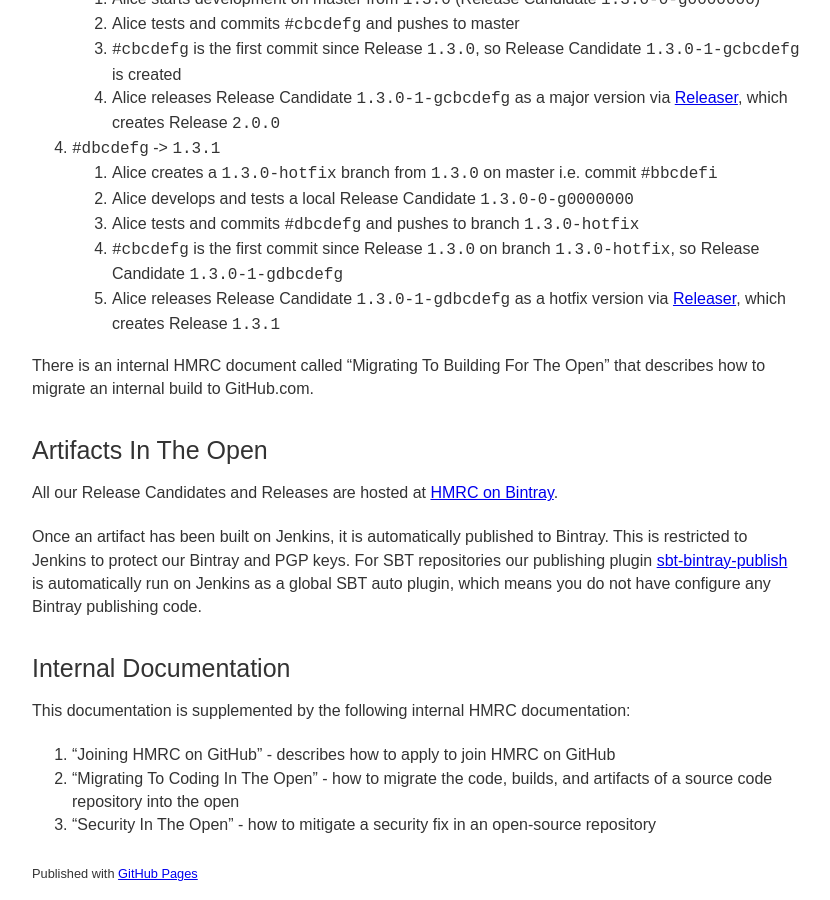
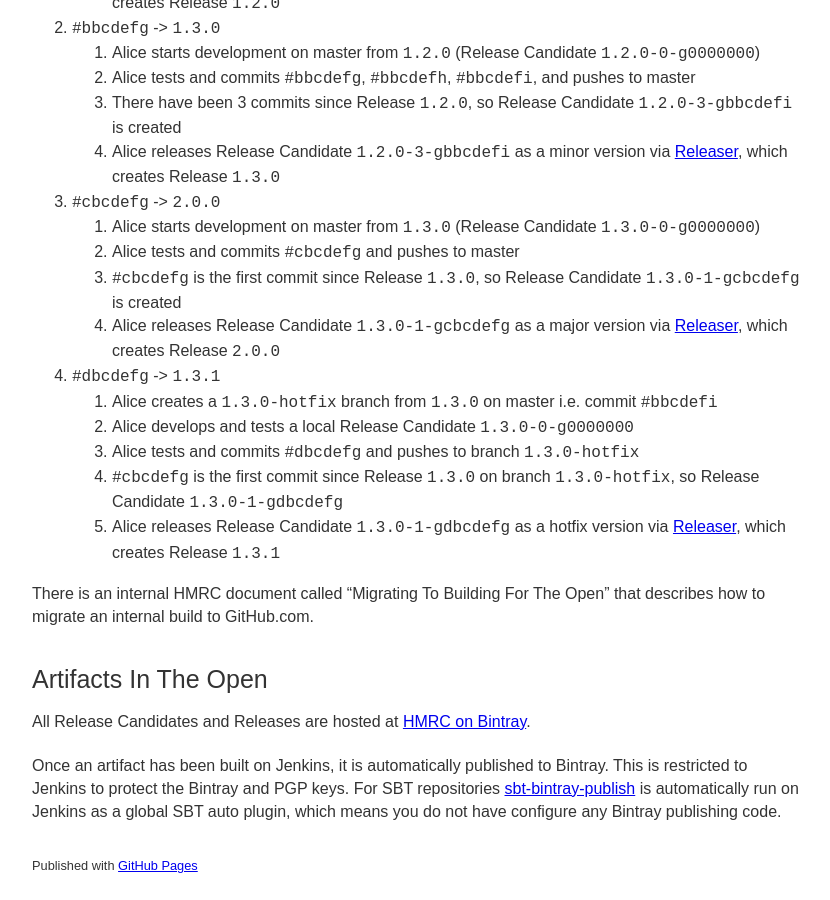
Before and after one commit to hmrc/hmrc.github.io, a Jekyll site: the page built from coding-in-the-open-manual.md, in a window 1280 px wide and 900 px high, scrolled down 3536 px. Shown: the whole window, without its empty margins (224-1054 px from the left). Built offline with Jekyll 4.4.1, drawn with Linux system fonts in a browser that asks for light colours; some of the changed text lies outside the part shown.

```diff
--- a/coding-in-the-open-manual.md
+++ b/coding-in-the-open-manual.md
@@ -105,14 +114,6 @@
 
 ### Artifacts In The Open
 
-All our Release Candidates and Releases are hosted at [HMRC on Bintray](https://www.bintray.com/hmrc).
+All Release Candidates and Releases are hosted at [HMRC on Bintray](https://www.bintray.com/hmrc).
 
-Once an artifact has been built on Jenkins, it is automatically published to Bintray. This is restricted to Jenkins to protect our Bintray and PGP keys. For SBT repositories our publishing plugin [sbt-bintray-publish](https://www.github.com/hmrc/sbt-bintray-publish) is automatically run on Jenkins as a global SBT auto plugin, which means you do not have configure any Bintray publishing code.
-
-### Internal Documentation
-
-This documentation is supplemented by the following internal HMRC documentation:
-
-1. "Joining HMRC on GitHub" - describes how to apply to join HMRC on GitHub
-1. "Migrating To Coding In The Open" - how to migrate the code, builds, and artifacts of a source code repository into the open
-1. "Security In The Open" - how to mitigate a security fix in an open-source repository
+Once an artifact has been built on Jenkins, it is automatically published to Bintray. This is restricted to Jenkins to protect the Bintray and PGP keys. For SBT repositories [sbt-bintray-publish](https://www.github.com/hmrc/sbt-bintray-publish) is automatically run on Jenkins as a global SBT auto plugin, which means you do not have configure any Bintray publishing code.
```
Also changed, not shown: other parts of coding-in-the-open-manual.md (+11 -2 lines).
